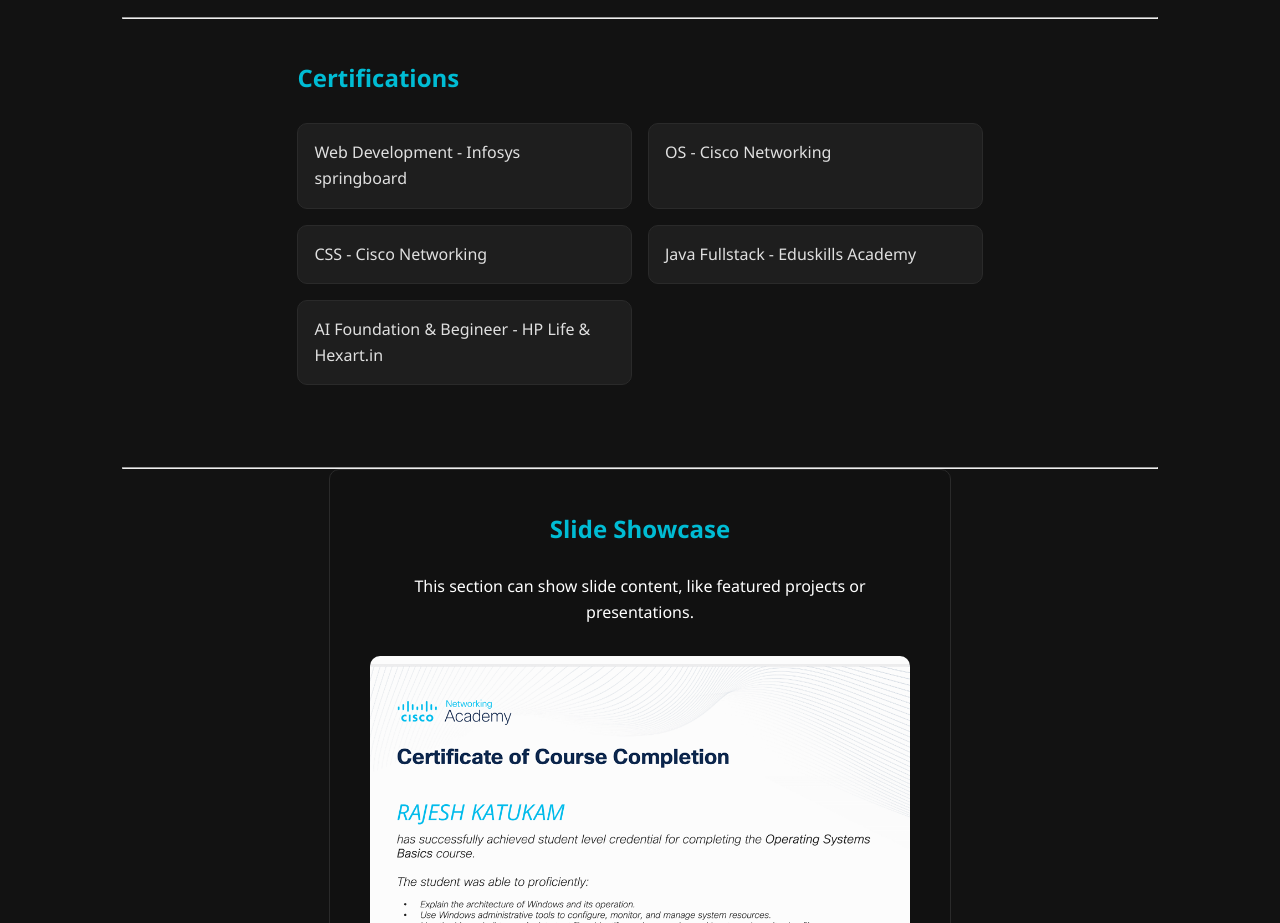
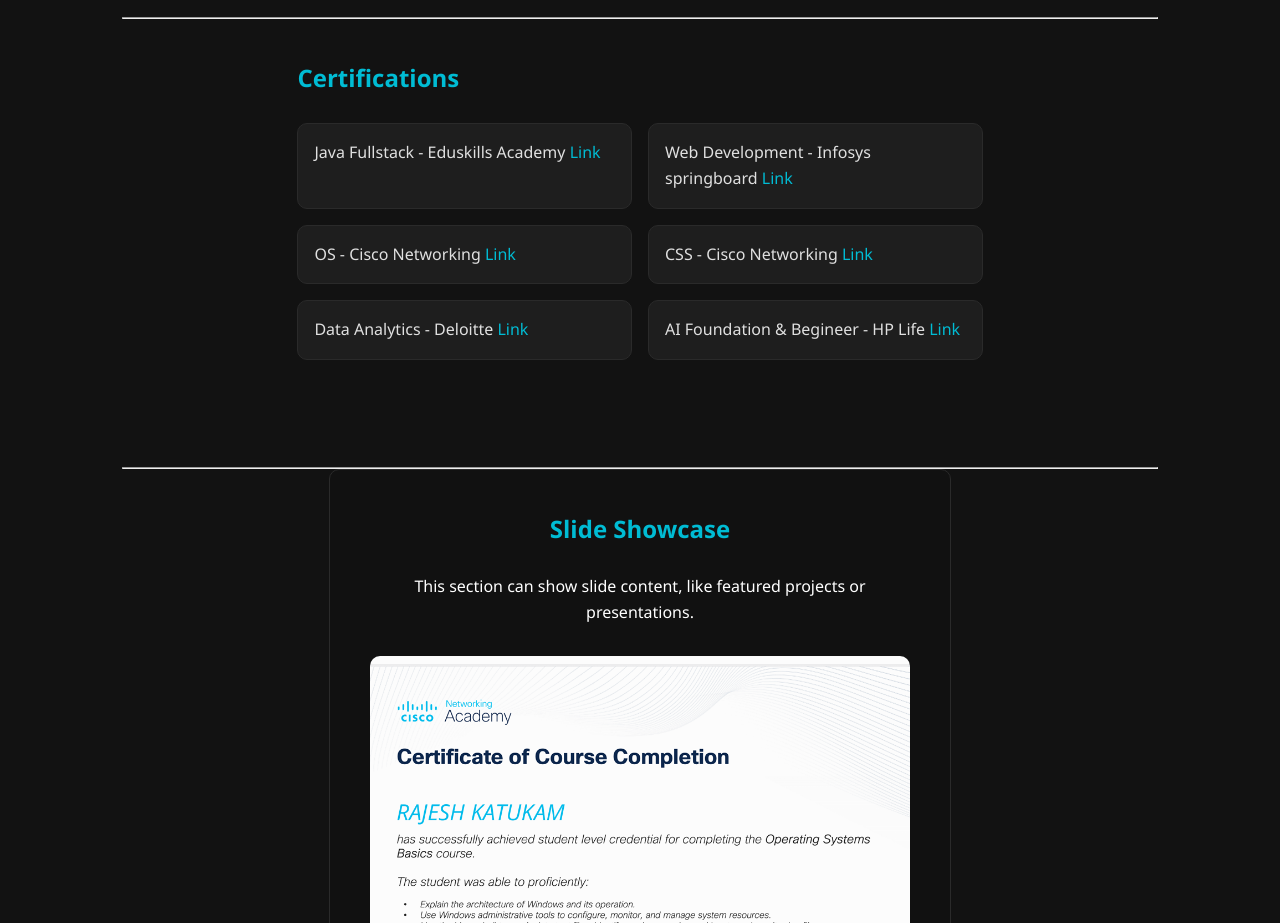
Before and after one commit to Rajeshkatukam07/Rajesh-s-Portfolio, a plain HTML site: page index.html in a window 1280 px wide. Shown: the part 2201-3124 px from the top of the page. Drawn offline with Linux system fonts and the light colour scheme.

Commit message:
Update index.html

```diff
--- a/index.html
+++ b/index.html
@@ -78,11 +78,12 @@
     <section id="certifications">
       <h2>Certifications</h2><br>
       <div class="card-list">
-        <div class="card">Web Development - Infosys springboard</div>
-        <div class="card">OS - Cisco Networking</div>
-        <div class="card">CSS - Cisco Networking</div>
-        <div class="card">Java Fullstack - Eduskills Academy</div>
-        <div class="card">AI Foundation & Begineer - HP Life & Hexart.in</div>
+        <div class="card">Java Fullstack - Eduskills Academy <a href="https://drive.google.com/file/d/1aAsZYLuwQ8foPgVDdJNmPNHjIKZ8QP2J/view?usp=drive_link">  Link</a></div>
+        <div class="card">Web Development - Infosys springboard <a href="https://drive.google.com/file/d/1stpFX1HSAEpda9pyscQb0db74AEwOaUZ/view?usp=sharing">  Link</a></div>
+        <div class="card">OS - Cisco Networking <a href="https://drive.google.com/file/d/1q8HuWep3Q3vqAa-K-lS9Xf2YhBbCgsfD/view?usp=drive_link">  Link</a></div>
+        <div class="card">CSS - Cisco Networking <a href="https://drive.google.com/file/d/1idCYJokHouqKLPrVLu7dnBrT7Z0TndOj/view?usp=sharing">  Link</a></div>
+        <div class="card">Data Analytics - Deloitte <a href="https://drive.google.com/file/d/1p3Ng_nw2VT36Xa9zhad4tyz1qoNdryN_/view?usp=sharing">  Link</a></div>
+        <div class="card">AI Foundation & Begineer - HP Life<a href="https://drive.google.com/file/d/1uh4rynaibYWOQKi0hECa5JPcBaKdxtbC/view?usp=drive_link">  Link</a></div>
       </div>
     </section>
 <hr>
```
